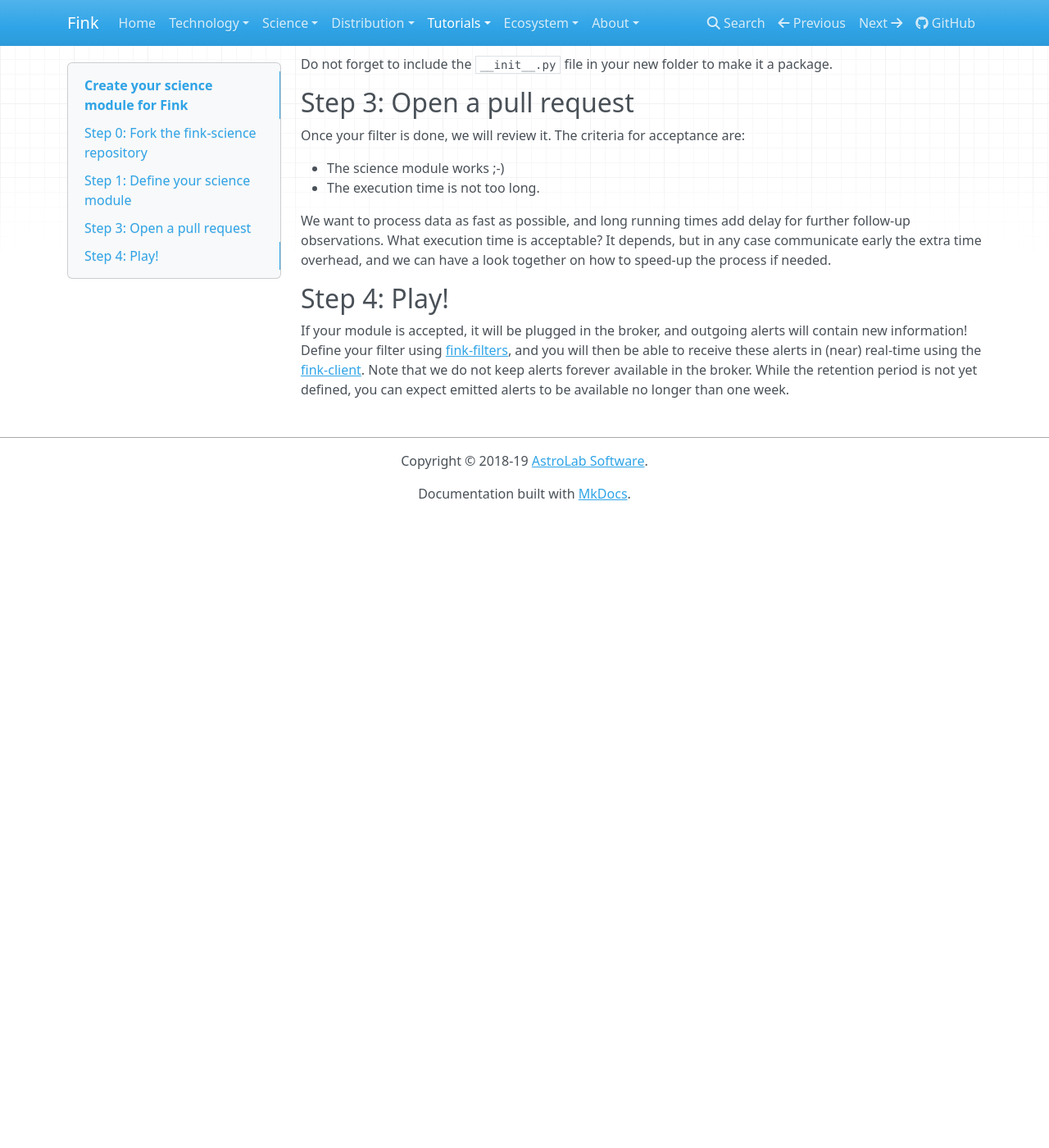
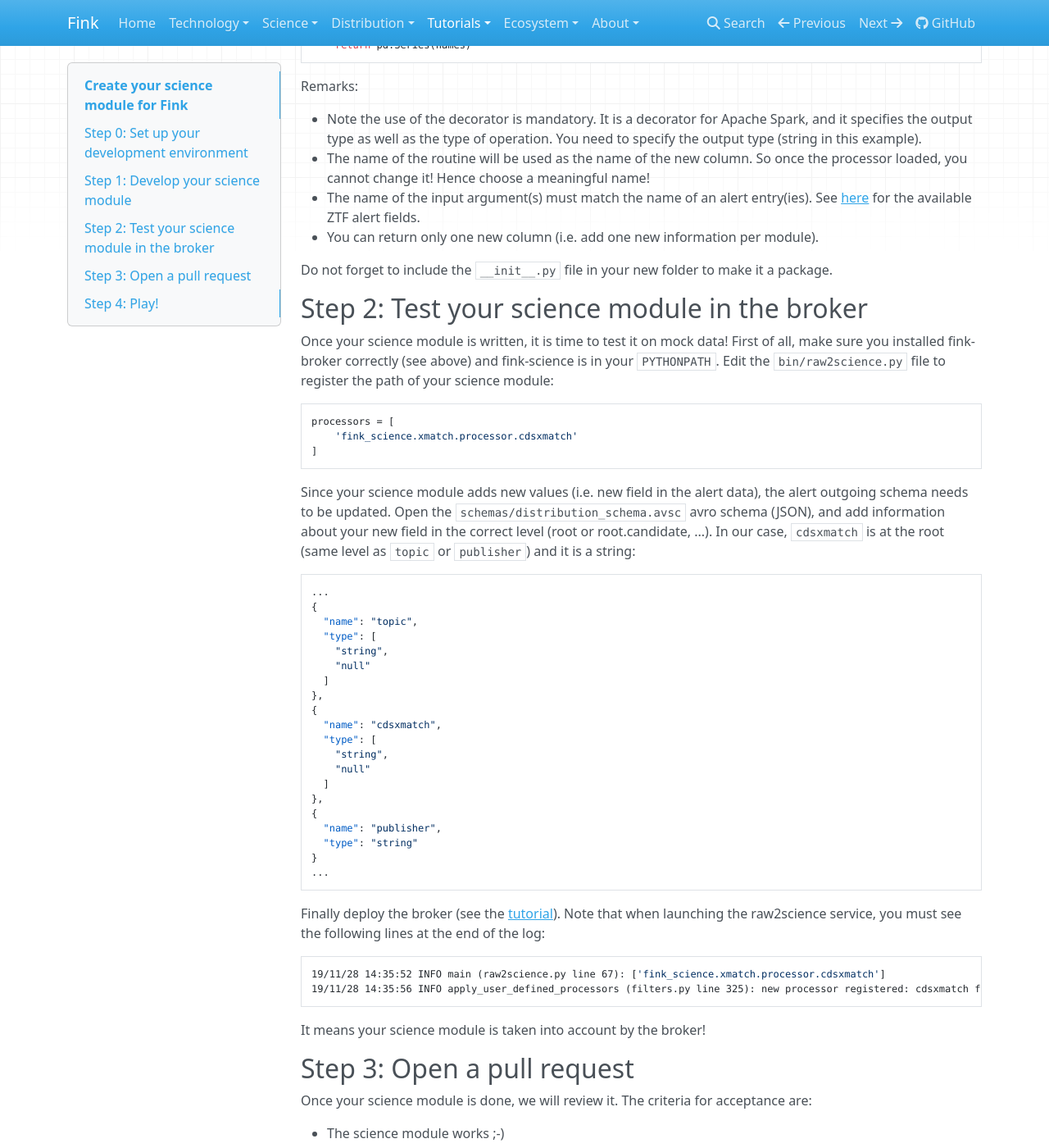
Before and after one commit to astrolabsoftware/fink, an MkDocs documentation site: the page built from docs/tutorials/create-science-module.md, in a window 1280 px wide and 1400 px high, scrolled down 2099 px. Shown: the whole window at 82% size. Built offline with MkDocs 1.6.1, drawn with Linux system fonts in a browser that asks for light colours; nearby versions of some CDN libraries; before the commit the page ends 2729 px from its top, so only the background shows below that; some of the changed text lies outside the part shown.

Commit message:
update science and filters tutorials

````diff
--- a/docs/tutorials/create-science-module.md
+++ b/docs/tutorials/create-science-module.md
@@ -2,11 +2,22 @@
 
 This tutorial goes step-by-step for creating a science modules used to generate added values to ZTF alert collected by the [Fink broker](https://github.com/astrolabsoftware/fink-broker).
 
-## Step 0: Fork the fink-science repository
+## Step 0: Set up your development environment
 
-Fork and clone the [fink-science](https://github.com/astrolabsoftware/fink-science) repository, and create a new folder in `fink_science/`. The name of the folder does not matter much, but try to make it meaningful as much as possible! Let's call it `xmatch` for the sake of this example.
+### fink-science
 
-## Step 1: Define your science module
+Fork and clone the [fink-science](https://github.com/astrolabsoftware/fink-science) repository, and create a new folder in `fink_science/`. The name of the folder does not matter much, but try to make it meaningful as much as possible! Let's call it `xmatch` for the sake of this example. This is where we will put our science module.
+
+### fink-broker
+
+If you want to be able to test your science module inside the broker, you will need to install it. You have two options:
+
+* Local installation: see [Local use](../broker/introduction.md#installation-local-mode)
+* Docker installation: see [Docker use](../broker/introduction.md#use-with-docker)
+
+Note that we will also test your science module before launching it in production.
+
+## Step 1: Develop your science module
 
 A module contains necessary routines and classes to process the data, and add values. Typically, you will receive alerts in input, and output the same alerts with additional information. Input alert information contains position, flux, telescope properties, ... You can find what information is available in an alert [here](../science/ztf_alerts.md), or check the current Fink [added values](../science/added_values.md).
 
@@ -96,9 +107,53 @@ Remarks:
 
 Do not forget to include the `__init__.py` file in your new folder to make it a package.
 
+## Step 2: Test your science module in the broker
+
+Once your science module is written, it is time to test it on mock data! First of all, make sure you installed fink-broker correctly (see above) and fink-science is in your `PYTHONPATH`. Edit the `bin/raw2science.py` file to register the path of your science module:
+
+```python
+processors = [
+    'fink_science.xmatch.processor.cdsxmatch'
+]
+```
+
+Since your science module adds new values (i.e. new field in the alert data), the alert outgoing schema needs to be updated. Open the `schemas/distribution_schema.avsc` avro schema (JSON), and add information about your new field in the correct level (root or root.candidate, ...). In our case, `cdsxmatch` is at the root (same level as `topic` or `publisher`) and it is a string:
+
+```json
+...
+{
+  "name": "topic",
+  "type": [
+    "string",
+    "null"
+  ]
+},
+{
+  "name": "cdsxmatch",
+  "type": [
+    "string",
+    "null"
+  ]
+},
+{
+  "name": "publisher",
+  "type": "string"
+}
+...
+```
+
+Finally deploy the broker (see the [tutorial](deployment.md)). Note that when launching the raw2science service, you must see the following lines at the end of the log:
+
+```bash
+19/11/28 14:35:52 INFO main (raw2science.py line 67): ['fink_science.xmatch.processor.cdsxmatch']
+19/11/28 14:35:56 INFO apply_user_defined_processors (filters.py line 325): new processor registered: cdsxmatch from fink_science.xmatch.processor
+```
+
+It means your science module is taken into account by the broker!
+
 ## Step 3: Open a pull request
 
-Once your filter is done, we will review it. The criteria for acceptance are:
+Once your science module is done, we will review it. The criteria for acceptance are:
 
 - The science module works ;-)
 - The execution time is not too long.
````
Also changed, not shown: docs/broker/introduction.md (+48 -36 lines), docs/tutorials/create-filters.md (+39 -3 lines).
